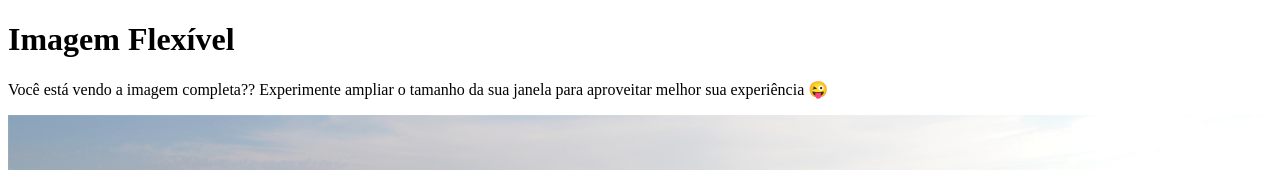
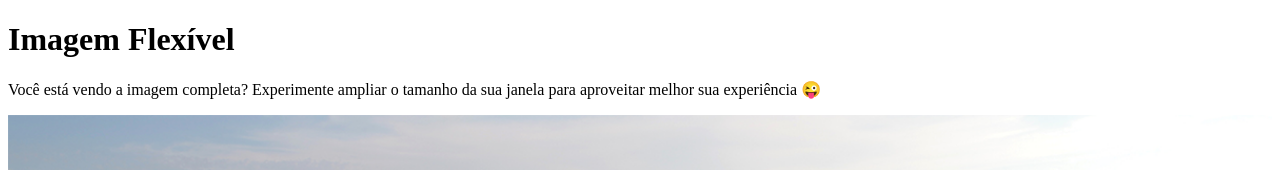
Before and after one commit to paz-david/desafio-imagem-flexivel, a plain HTML site: page index.html in a window 1280 px wide. Shown: the top 170 px of the page. Drawn offline with Linux system fonts and the light colour scheme.

Commit message:
Fix question mark

```diff
--- a/index.html
+++ b/index.html
@@ -7,7 +7,7 @@
     <link rel="shortcut icon" href="sapo lapis.ico" type="image/x-icon">
 <title>Imagem Flexível.</title>
 <h1>Imagem Flexível</h1>
-<p>Você está vendo a imagem completa?? Experimente ampliar o tamanho da sua janela para aproveitar melhor sua experiência  &#X1F61C</p>
+<p>Você está vendo a imagem completa? Experimente ampliar o tamanho da sua janela para aproveitar melhor sua experiência  &#X1F61C</p>
 <img src="paisagem g.png" alt="" width="100%">
 <h1>Tenho uma dica para você!</h1>
 <p>Para tornar uma imagem flexível basta adicionar uma tag chamada "Width" ao final da "img" e colocar o valor de 100% entre as áspas.</p>
```
